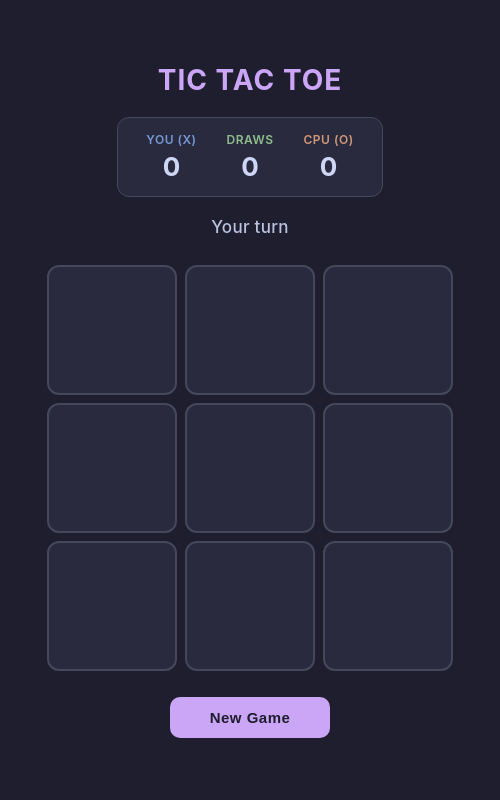
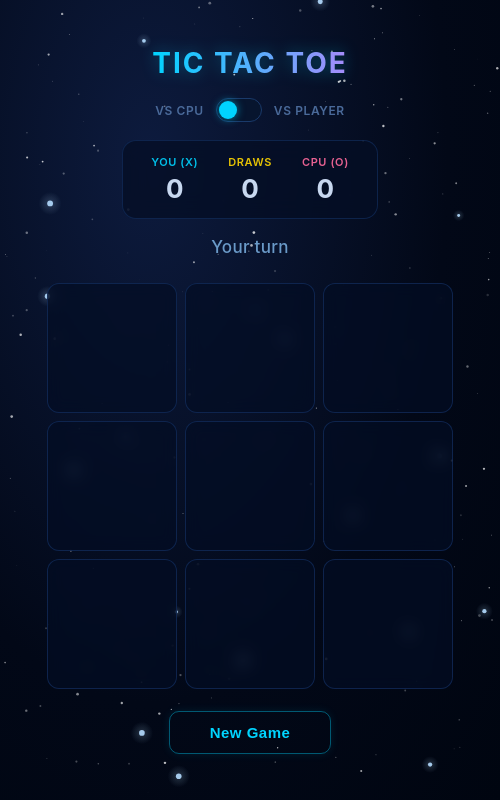
Before and after one commit to seanmceachern/tictactoe, an Electron app: page index.html in a window 500 px wide. Drawn offline with Linux system fonts and the light colour scheme.

Commit message:
Add space theme, PVP mode toggle, and app icon

```diff
--- a/index.html
+++ b/index.html
@@ -7,12 +7,23 @@
   <link rel="stylesheet" href="styles.css" />
 </head>
 <body>
+  <canvas id="starfield"></canvas>
+
   <div class="container">
     <h1 class="title">Tic Tac Toe</h1>
 
+    <div class="mode-toggle">
+      <span class="mode-label">vs CPU</span>
+      <label class="toggle-switch">
+        <input type="checkbox" id="pvp-toggle" />
+        <span class="toggle-slider"></span>
+      </label>
+      <span class="mode-label">vs Player</span>
+    </div>
+
     <div class="scoreboard">
       <div class="score-item">
-        <span class="score-label x-color">You (X)</span>
+        <span class="score-label x-color" id="label-x">You (X)</span>
         <span class="score-value" id="score-x">0</span>
       </div>
       <div class="score-item">
@@ -20,7 +31,7 @@
         <span class="score-value" id="score-draws">0</span>
       </div>
       <div class="score-item">
-        <span class="score-label o-color">CPU (O)</span>
+        <span class="score-label o-color" id="label-o">CPU (O)</span>
         <span class="score-value" id="score-o">0</span>
       </div>
     </div>
--- a/renderer.js
+++ b/renderer.js
@@ -6,6 +6,8 @@ const WINNING_COMBOS = [
 
 let board = Array(9).fill(null);
 let gameOver = false;
+let pvpMode = false;
+let currentPlayer = 'X';
 let scores = { X: 0, O: 0, draws: 0 };
 
 const cells = document.querySelectorAll('.cell');
@@ -14,34 +16,47 @@ const resetBtn = document.getElementById('reset-btn');
 const scoreX = document.getElementById('score-x');
 const scoreO = document.getElementById('score-o');
 const scoreDraws = document.getElementById('score-draws');
+const pvpToggle = document.getElementById('pvp-toggle');
+const labelX = document.getElementById('label-x');
+const labelO = document.getElementById('label-o');
+
+initStarfield();
 
 cells.forEach(cell => cell.addEventListener('click', onCellClick));
 resetBtn.addEventListener('click', resetGame);
+
+pvpToggle.addEventListener('change', () => {
+  pvpMode = pvpToggle.checked;
+  labelX.textContent = pvpMode ? 'Player X' : 'You (X)';
+  labelO.textContent = pvpMode ? 'Player O' : 'CPU (O)';
+  scores = { X: 0, O: 0, draws: 0 };
+  updateScoreboard();
+  resetGame();
+});
 
 function onCellClick(e) {
   const index = parseInt(e.target.dataset.index);
   if (gameOver || board[index]) return;
 
+  if (pvpMode) {
+    placeMove(index, currentPlayer);
+    const result = checkResult();
+    if (result) { handleResult(result); return; }
+    currentPlayer = currentPlayer === 'X' ? 'O' : 'X';
+    statusEl.textContent = `Player ${currentPlayer}'s turn`;
+  } else {
     placeMove(index, 'X');
-
     const result = checkResult();
-  if (result) {
-    handleResult(result);
-    return;
-  }
-
+    if (result) { handleResult(result); return; }
     statusEl.textContent = 'CPU thinking...';
     setTimeout(() => {
       const cpuIndex = getBestMove();
       placeMove(cpuIndex, 'O');
-
       const result2 = checkResult();
-    if (result2) {
-      handleResult(result2);
-    } else {
-      statusEl.textContent = 'Your turn';
+      if (result2) { handleResult(result2); }
+      else { statusEl.textContent = 'Your turn'; }
+    }, 300);
   }
-  }, 300);
 }
 
 function placeMove(index, player) {
@@ -58,9 +73,7 @@ function checkResult() {
       return { winner: board[a], combo };
     }
   }
-  if (board.every(cell => cell !== null)) {
-    return { winner: null };
-  }
+  if (board.every(cell => cell !== null)) return { winner: null };
   return null;
 }
 
@@ -70,14 +83,17 @@ function handleResult(result) {
     scores[result.winner]++;
     updateScoreboard();
     highlightWinners(result.combo);
+    if (pvpMode) {
+      statusEl.textContent = `Player ${result.winner} wins!`;
+    } else {
       statusEl.textContent = result.winner === 'X' ? 'You win!' : 'CPU wins!';
+    }
   } else {
     scores.draws++;
     updateScoreboard();
     statusEl.textContent = "It's a draw!";
     cells.forEach(cell => cell.classList.add('draw-cell'));
   }
-
   setTimeout(resetGame, 2000);
 }
 
@@ -94,11 +110,12 @@ function updateScoreboard() {
 function resetGame() {
   board = Array(9).fill(null);
   gameOver = false;
+  currentPlayer = 'X';
   cells.forEach(cell => {
     cell.textContent = '';
     cell.className = 'cell';
   });
-  statusEl.textContent = 'Your turn';
+  statusEl.textContent = pvpMode ? "Player X's turn" : 'Your turn';
 }
 
 // --- AI: minimax ---
@@ -106,16 +123,12 @@ function resetGame() {
 function getBestMove() {
   let bestScore = -Infinity;
   let bestMove = -1;
-
   for (let i = 0; i < 9; i++) {
     if (!board[i]) {
       board[i] = 'O';
       const score = minimax(board, 0, false);
       board[i] = null;
-      if (score > bestScore) {
-        bestScore = score;
-        bestMove = i;
-      }
+      if (score > bestScore) { bestScore = score; bestMove = i; }
     }
   }
   return bestMove;
@@ -124,7 +137,6 @@ function getBestMove() {
 function minimax(boardState, depth, isMaximizing) {
   const result = checkResultForMinimax(boardState);
   if (result !== null) return result;
-
   if (isMaximizing) {
     let best = -Infinity;
     for (let i = 0; i < 9; i++) {
@@ -157,3 +169,43 @@ function checkResultForMinimax(boardState) {
   if (boardState.every(cell => cell !== null)) return 0;
   return null;
 }
+
+// --- Starfield ---
+
+function initStarfield() {
+  const canvas = document.getElementById('starfield');
+  canvas.width = window.innerWidth;
+  canvas.height = window.innerHeight;
+  const ctx = canvas.getContext('2d');
+
+  // Small dim stars
+  for (let i = 0; i < 220; i++) {
+    const x = Math.random() * canvas.width;
+    const y = Math.random() * canvas.height;
+    const r = Math.random() * 1.2 + 0.2;
+    const opacity = Math.random() * 0.65 + 0.15;
+    ctx.beginPath();
+    ctx.arc(x, y, r, 0, Math.PI * 2);
+    ctx.fillStyle = `rgba(255, 255, 255, ${opacity})`;
+    ctx.fill();
+  }
+
+  // Brighter larger stars
+  for (let i = 0; i < 18; i++) {
+    const x = Math.random() * canvas.width;
+    const y = Math.random() * canvas.height;
+    const r = Math.random() * 1.8 + 1.2;
+    ctx.beginPath();
+    ctx.arc(x, y, r, 0, Math.PI * 2);
+    ctx.fillStyle = `rgba(180, 220, 255, 0.9)`;
+    ctx.fill();
+    // Soft glow around bright stars
+    const grd = ctx.createRadialGradient(x, y, 0, x, y, r * 4);
+    grd.addColorStop(0, 'rgba(180, 220, 255, 0.2)');
+    grd.addColorStop(1, 'rgba(180, 220, 255, 0)');
+    ctx.beginPath();
+    ctx.arc(x, y, r * 4, 0, Math.PI * 2);
+    ctx.fillStyle = grd;
+    ctx.fill();
+  }
+}
--- a/styles.css
+++ b/styles.css
@@ -5,21 +5,31 @@
 }
 
 body {
-  background-color: #1e1e2e;
-  color: #cdd6f4;
+  background: radial-gradient(ellipse at 30% 20%, #0d1b3e 0%, #020817 60%, #000510 100%);
+  color: #c8d8f0;
   font-family: -apple-system, BlinkMacSystemFont, 'SF Pro Display', 'Segoe UI', sans-serif;
   height: 100vh;
   display: flex;
   align-items: center;
   justify-content: center;
   user-select: none;
+  overflow: hidden;
+}
+
+#starfield {
+  position: fixed;
+  inset: 0;
+  pointer-events: none;
+  z-index: 0;
 }
 
 .container {
+  position: relative;
+  z-index: 1;
   display: flex;
   flex-direction: column;
   align-items: center;
-  gap: 20px;
+  gap: 18px;
   width: 100%;
   padding: 20px;
 }
@@ -27,19 +37,85 @@ body {
 .title {
   font-size: 28px;
   font-weight: 700;
-  letter-spacing: 1px;
-  color: #cba6f7;
+  letter-spacing: 2px;
   text-transform: uppercase;
+  background: linear-gradient(90deg, #00d4ff, #a78bfa);
+  -webkit-background-clip: text;
+  -webkit-text-fill-color: transparent;
+  background-clip: text;
+  filter: drop-shadow(0 0 8px rgba(0, 212, 255, 0.35));
+}
+
+/* Mode Toggle */
+.mode-toggle {
+  display: flex;
+  align-items: center;
+  gap: 12px;
+}
+
+.mode-label {
+  font-size: 12px;
+  font-weight: 600;
+  text-transform: uppercase;
+  letter-spacing: 0.6px;
+  color: #4a6a9a;
+}
+
+.toggle-switch {
+  position: relative;
+  display: inline-block;
+  width: 46px;
+  height: 24px;
+}
+
+.toggle-switch input {
+  opacity: 0;
+  width: 0;
+  height: 0;
+}
+
+.toggle-slider {
+  position: absolute;
+  inset: 0;
+  background: #07152e;
+  border: 1px solid #1a3a6a;
+  border-radius: 24px;
+  cursor: pointer;
+  transition: border-color 0.25s;
+}
+
+.toggle-slider::before {
+  content: '';
+  position: absolute;
+  width: 18px;
+  height: 18px;
+  left: 2px;
+  top: 2px;
+  background: #00d4ff;
+  border-radius: 50%;
+  transition: transform 0.25s, background 0.25s;
+  box-shadow: 0 0 8px rgba(0, 212, 255, 0.6);
+}
+
+.toggle-switch input:checked + .toggle-slider {
+  border-color: #a78bfa;
+}
+
+.toggle-switch input:checked + .toggle-slider::before {
+  transform: translateX(22px);
+  background: #a78bfa;
+  box-shadow: 0 0 8px rgba(167, 139, 250, 0.7);
 }
 
 /* Scoreboard */
 .scoreboard {
   display: flex;
   gap: 30px;
-  background: #2a2a3e;
-  border-radius: 12px;
+  background: rgba(4, 14, 36, 0.75);
+  border-radius: 14px;
   padding: 14px 28px;
-  border: 1px solid #45475a;
+  border: 1px solid rgba(20, 50, 100, 0.6);
+  backdrop-filter: blur(12px);
 }
 
 .score-item {
@@ -50,21 +126,21 @@ body {
 }
 
 .score-label {
-  font-size: 12px;
+  font-size: 11px;
   font-weight: 600;
   text-transform: uppercase;
-  letter-spacing: 0.5px;
-  opacity: 0.8;
+  letter-spacing: 0.6px;
+  opacity: 0.9;
 }
 
-.x-color { color: #89b4fa; }
-.o-color { color: #fab387; }
-.draw-color { color: #a6e3a1; }
+.x-color  { color: #00d4ff; }
+.o-color  { color: #ff6b9d; }
+.draw-color { color: #ffd700; }
 
 .score-value {
   font-size: 26px;
   font-weight: 700;
-  color: #cdd6f4;
+  color: #c8d8f0;
 }
 
 /* Status */
@@ -75,7 +151,7 @@ body {
 .status {
   font-size: 17px;
   font-weight: 500;
-  color: #bac2de;
+  color: #6a9ac8;
   letter-spacing: 0.3px;
 }
 
@@ -88,8 +164,8 @@ body {
 }
 
 .cell {
-  background: #2a2a3e;
-  border: 2px solid #45475a;
+  background: rgba(4, 14, 36, 0.7);
+  border: 1px solid rgba(20, 50, 100, 0.65);
   border-radius: 12px;
   display: flex;
   align-items: center;
@@ -97,12 +173,14 @@ body {
   font-size: 52px;
   font-weight: 800;
   cursor: pointer;
-  transition: background 0.15s ease, transform 0.1s ease, border-color 0.15s ease;
+  transition: background 0.15s ease, transform 0.1s ease, border-color 0.15s ease, box-shadow 0.15s ease;
+  backdrop-filter: blur(8px);
 }
 
 .cell:hover:not(.filled) {
-  background: #313244;
-  border-color: #6c7086;
+  background: rgba(8, 24, 58, 0.85);
+  border-color: rgba(0, 212, 255, 0.35);
+  box-shadow: 0 0 14px rgba(0, 212, 255, 0.12);
   transform: scale(1.03);
 }
 
@@ -111,12 +189,14 @@ body {
 }
 
 .cell.x-cell {
-  color: #89b4fa;
+  color: #00d4ff;
+  text-shadow: 0 0 14px rgba(0, 212, 255, 0.75);
   animation: pop-in 0.18s ease;
 }
 
 .cell.o-cell {
-  color: #fab387;
+  color: #ff6b9d;
+  text-shadow: 0 0 14px rgba(255, 107, 157, 0.75);
   animation: pop-in 0.18s ease;
 }
 
@@ -129,36 +209,38 @@ body {
 /* Winning cells */
 .cell.winner {
   animation: pulse 0.6s ease infinite alternate;
-  border-color: #a6e3a1;
+  border-color: rgba(255, 215, 0, 0.5);
 }
 
 @keyframes pulse {
-  from { background: #2a2a3e; box-shadow: none; }
-  to   { background: #1e3a2e; box-shadow: 0 0 18px rgba(166, 227, 161, 0.4); }
+  from { background: rgba(4, 14, 36, 0.7);  box-shadow: none; }
+  to   { background: rgba(35, 25, 0, 0.85); box-shadow: 0 0 22px rgba(255, 215, 0, 0.35); }
 }
 
 /* Draw cells */
 .cell.draw-cell {
-  opacity: 0.5;
+  opacity: 0.4;
 }
 
 /* Reset button */
 .reset-btn {
-  margin-top: 6px;
+  margin-top: 4px;
   padding: 12px 40px;
   font-size: 15px;
   font-weight: 600;
   letter-spacing: 0.5px;
-  background: #cba6f7;
-  color: #1e1e2e;
-  border: none;
+  background: transparent;
+  color: #00d4ff;
+  border: 1px solid rgba(0, 212, 255, 0.4);
   border-radius: 10px;
   cursor: pointer;
-  transition: background 0.15s ease, transform 0.1s ease;
+  transition: background 0.15s ease, transform 0.1s ease, box-shadow 0.15s ease;
+  box-shadow: 0 0 10px rgba(0, 212, 255, 0.1);
 }
 
 .reset-btn:hover {
-  background: #b4befe;
+  background: rgba(0, 212, 255, 0.08);
+  box-shadow: 0 0 20px rgba(0, 212, 255, 0.25);
   transform: scale(1.04);
 }
 
```
Also changed, not shown: 1 other file. Lines whose indentation alone changed are shown as unchanged.
